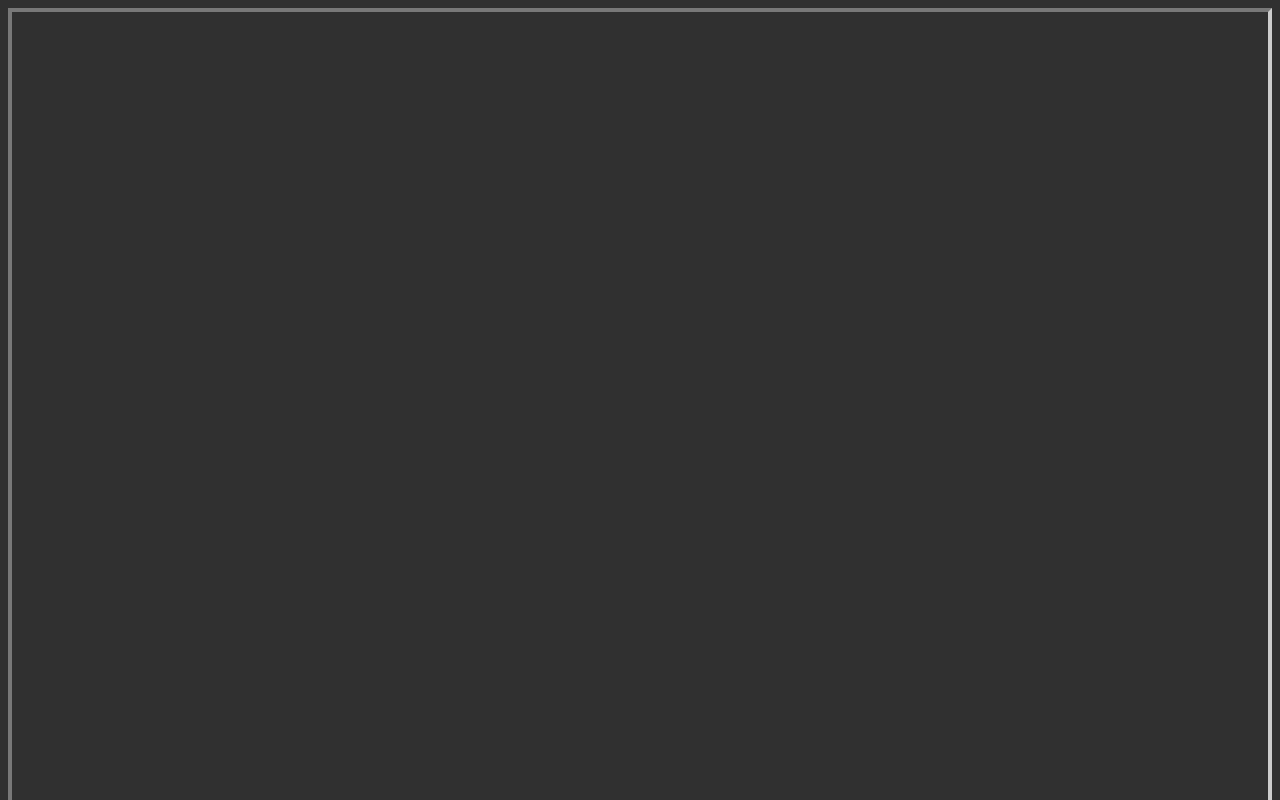
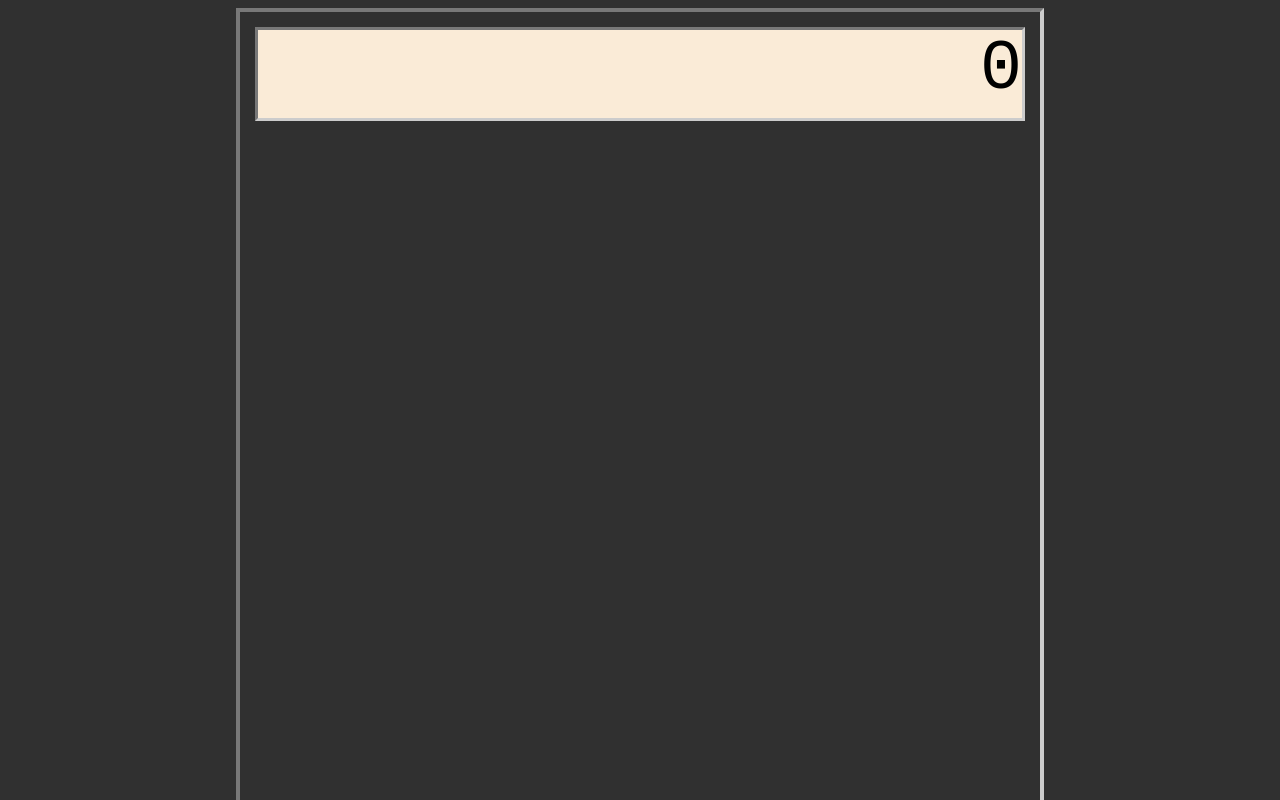
Before and after one commit to BobbyDaFish/odin-calculator, a plain HTML site: page index.html in a window 1280 px wide. Shown: the top 800 px of the page. Drawn offline with Linux system fonts and the light colour scheme.

Commit message:
Style the calculator display

```diff
--- a/css/style.css
+++ b/css/style.css
@@ -1,27 +1,44 @@
 body{
     background-color: #303030;
     display: flex;
+    justify-content: center;
+    align-items: center;
 }
 button{
     width: 100%;
     height: 100%;
 }
 .btn-row{
-
+    flex: 1;
+    display: flex;
+    margin: 5px;
 }
 .square-btn{
-
+    flex: 1;
+    justify-content: space-between;
 }
 .rect-btn{
-
+    flex: 2;
+    justify-content: space-around;
 }
 #calc-cont{
+    flex 1;
     width: 800px;
     height: 1000px;
-    flex: 1;
     border: 4px inset #cccccc;
-
+    display: flex;
+    flex-direction: column;
 }
 #display{
-    width: 100%;
+    flex: 1;
+    border:inset 3px #cccccc;
+    background-color: antiquewhite;
+    color:black;
+    font-family:'Courier New', Courier, monospace;
+    font-size: 70px;
+    margin: 15px;
+    text-align: right;
 }
+#btn-pad{
+    flex: 10;
+}
--- a/index.html
+++ b/index.html
@@ -9,7 +9,7 @@
 </head>
 <body>
     <div id="calc-cont">
-        <div id="display"></div>
+        <div id="display">0</div>
         <div id="btn-pad">
             <div class="btn-row">
                 <div class="square-btn">
```
